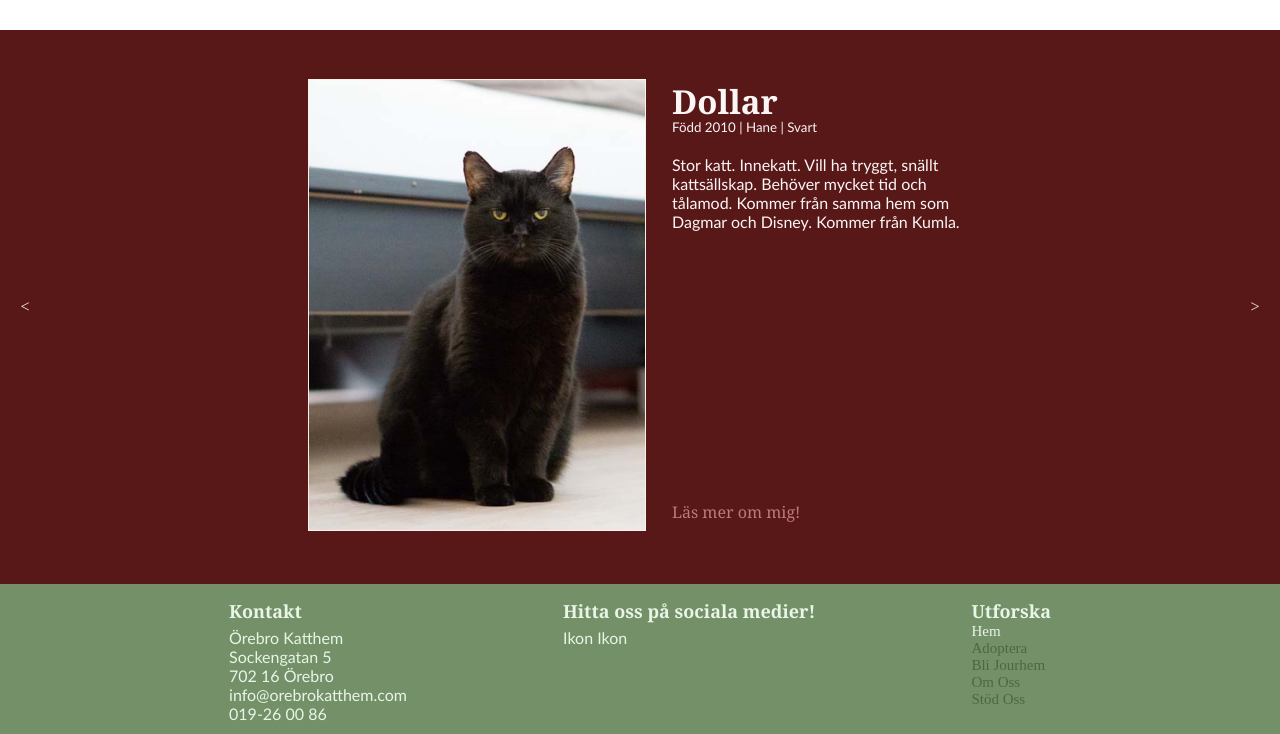
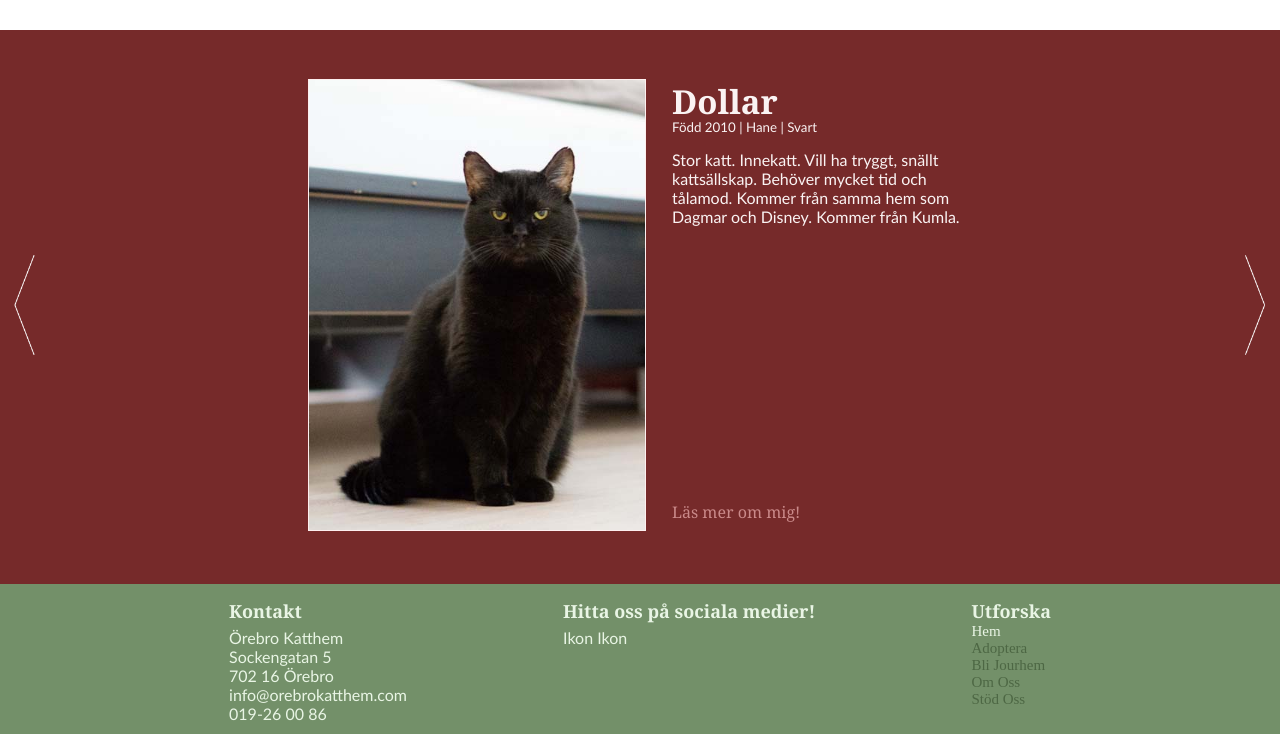
Before and after one commit to Weyenriah/orebrokatthem, a PHP site: page / in a window 1280 px wide. Shown: the part 219-953 px from the top of the page. Run offline with PHP 8.4, Linux system fonts and the light colour scheme.

Commit message:
Add a few changes to slideshow/carousel

```diff
--- a/index.html
+++ b/index.html
@@ -62,8 +62,8 @@
             </div>
         </div>
 
-        <a onclick="changeSlide(-1)" class="previous"> < </a>
-        <a onclick="changeSlide(1)" class="next"> > </a>
+        <a onclick="changeSlide(-1)" class="previous"> <img src="images/arrow.png"> </a>
+        <a onclick="changeSlide(1)" class="next"> <img src="images/arrow.png"> </a>
     </section>
 
     <footer class="footer">
--- a/style/home.css
+++ b/style/home.css
@@ -101,8 +101,8 @@ body {
 .carousel-container {
     margin-top: 30px;
     height: 554px;
-    background-color: #591818;
-    color: #fbf5f5;
+    background-color: #762a2a;
+    color: #faf3f3;
     display: grid;
     grid-template-columns: 50px auto auto 50px;
     grid-template-rows: 100%;
@@ -128,7 +128,7 @@ body {
 
 .carousel-text {
     display: grid;
-    grid-template-rows: 40px 20px 362px 30px;
+    grid-template-rows: 40px 15px 367px 30px;
 }
 
 .carousel-text h3 {
@@ -153,7 +153,7 @@ body {
     grid-row: 4;
     font-family: "Georgia", serif;
     text-decoration: none;
-    color: #bf7979;
+    color: #ca8a8a;
 }
 
 /* Hover over link in carousel */
@@ -174,6 +174,13 @@ body {
     align-self: center;
     justify-self: center;
     color: #feefef;
+    cursor: pointer;
+}
+
+.previous img {
+    -webkit-transform: scaleX(-1);
+    transform: scaleX(-1);
+    height: 100px;
 }
 
 .next {
@@ -181,6 +188,11 @@ body {
     align-self: center;
     justify-self: center;
     color: #feefef;
+    cursor: pointer;
+}
+
+.next img {
+    height: 100px;
 }
 
 /* Fading animation for slideshow */
```
Also changed, not shown: images/arrow.png (added), images/arrow.svg (added).
